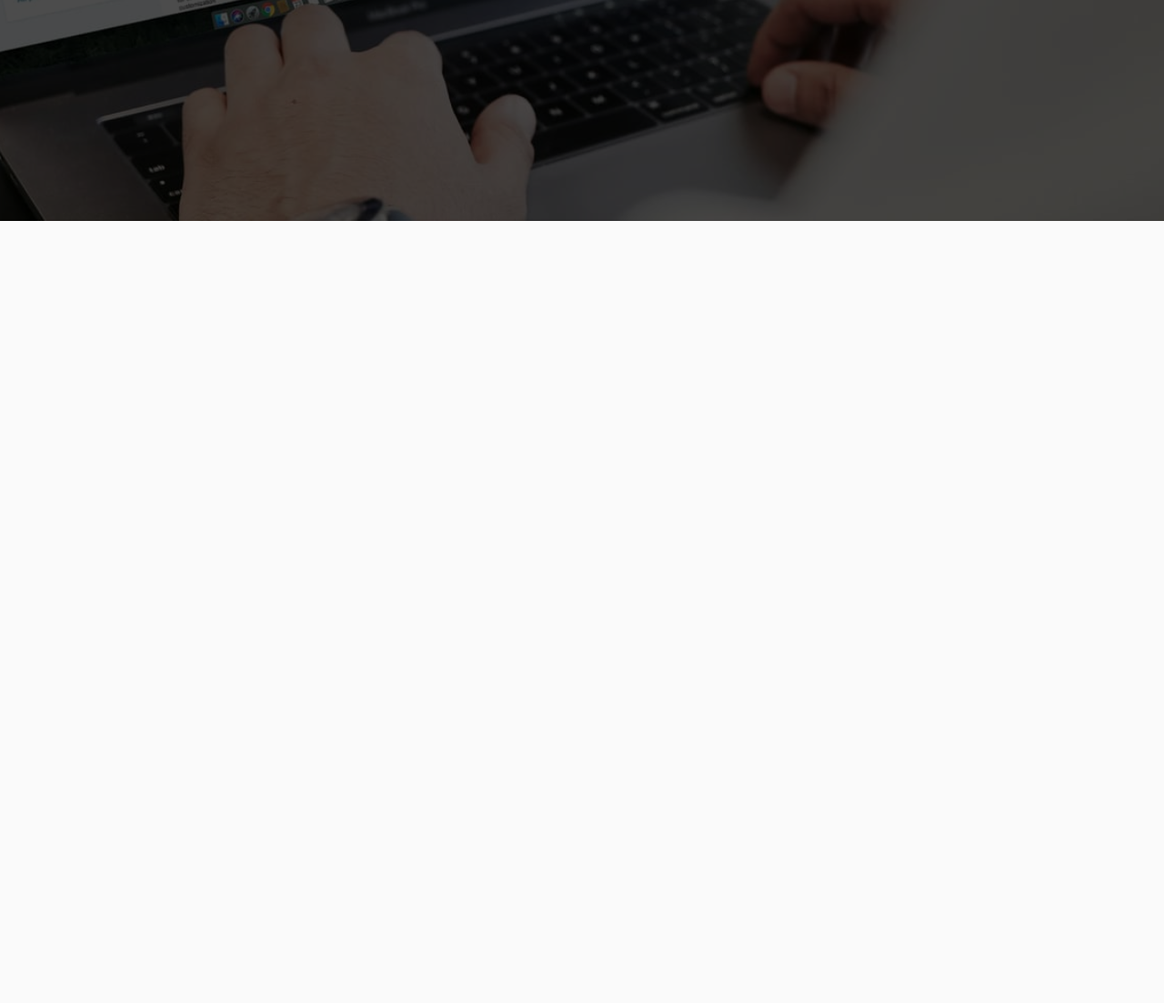
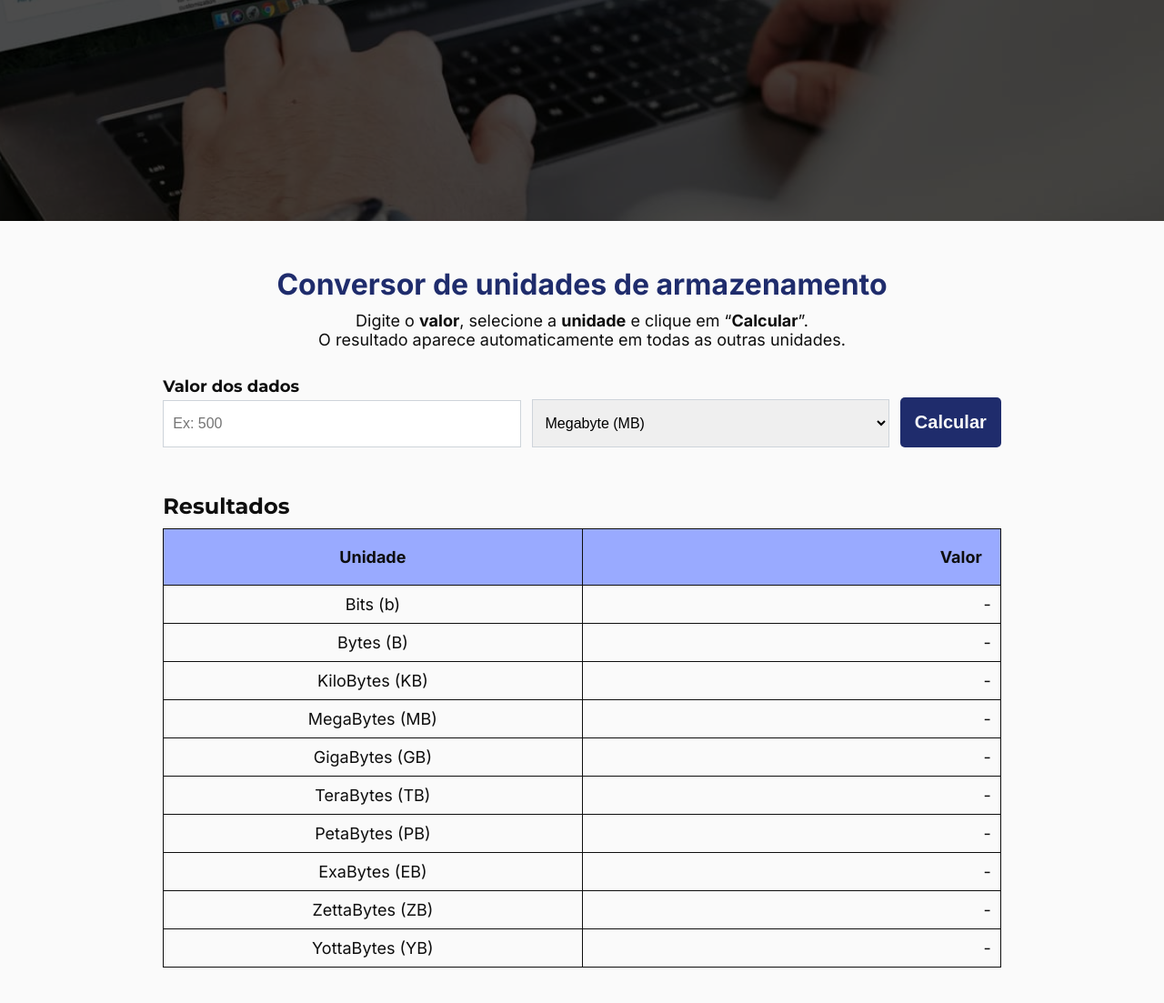
Before and after one commit to kevinterezadev/converta-bytes, a plain HTML site: page index.html in a window 1280 px wide. Shown: the part 537-1640 px from the top of the page at 91% size. Before the commit the page ends 800 px from the top, so only its background shows below. Drawn offline with Linux system fonts and the light colour scheme; a web font is replaced by a local one.

Commit message:
feat: adiciona a seção do conversor e seus estilos

```diff
--- a/assets/css/global/normalize.css
+++ b/assets/css/global/normalize.css
@@ -12,6 +12,7 @@ body {
   font-family: var(--secondary-font);
   background-color: var(--white-color);
   overflow-x: hidden;
+  color: var(--black-color);
 }
 
 .content {
--- a/assets/css/partials/converter.css
+++ b/assets/css/partials/converter.css
@@ -0,0 +1,181 @@
+.conversor {
+  padding: 3.125rem 0;
+}
+
+.conversor__title {
+  font-size: clamp(1.25em, 4vh, 2.25em);
+  text-align: center;
+  color: var(--blue-color);
+}
+
+.conversor__text {
+  font-size: clamp(0.625em, 3vh, 1.125em);
+  text-align: center;
+  margin-block: 0.625rem;
+}
+
+.conversor__form {
+  width: 100%;
+}
+
+.conversor__fieldset {
+  border: none;
+  display: flex;
+  flex-direction: column;
+  gap: 0.625rem;
+  margin-block: 1.875rem 3.125rem;
+}
+
+.conversor__field {
+  display: flex;
+  flex-direction: column;
+}
+
+.conversor__label {
+  display: block;
+  font-family: var(--primary-font);
+  font-size: 1.125em;
+  font-weight: bold;
+  margin-bottom: 0.25rem;
+}
+
+.conversor__label--invisible {
+  display: none;
+  margin-bottom: 0.25rem;
+}
+
+.conversor__input,
+.conversor__select {
+  width: 100%;
+  padding: 1rem 0.625rem;
+  font-size: 1em;
+  border: 1px solid #ced4da;
+  outline: none;
+  transition: border 0.3s, box-shadow 0.3s;
+}
+
+.conversor__input:focus,
+.conversor__select:focus {
+  border-color: var(--blue-color);
+  box-shadow: 0 0 4px var(--blue-color);
+}
+
+.conversor__btn {
+  width: 100%;
+  padding: 1rem;
+  font-size: clamp(1em, 3vh, 1.25em);
+  background-color: var(--blue-color);
+  border-radius: 5px;
+  border: none;
+  font-weight: bold;
+  color: var(--white-color);
+  cursor: pointer;
+}
+
+.conversor__subtitle {
+  font-size: clamp(1.25em, 3vh, 1.5em);
+  font-family: var(--primary-font);
+  color: var(--black-color);
+  margin-bottom: 0.625rem;
+}
+
+.conversor__table {
+  border: 0.5px solid var(--black-color);
+  width: 100%;
+  border-collapse: collapse;
+  border-spacing: 0;
+  table-layout: fixed;
+}
+
+.conversor__header {
+  padding: 1.25rem;
+  color: var(--black-color);
+  border: 0.5px solid var(--black-color);
+  background-color: #99aaff;
+  font-size: clamp(1em, 3vh, 1.125em);
+}
+
+.conversor__cell,
+.conversor__value {
+  border: 0.5px solid var(--black-color);
+  padding: 0.625rem;
+  font-size: 0.875em;
+  overflow: hidden;
+  text-overflow: ellipsis;
+  white-space: nowrap;
+}
+
+.conversor__cell--value {
+  text-align: right;
+}
+
+@media (min-width: 48rem) {
+  .conversor__form {
+    max-width: 80vw;
+    margin: 0.625rem auto;
+  }
+
+  .conversor__fieldset {
+    flex-direction: row;
+    align-items: flex-end;
+    gap: 0.75rem;
+  }
+
+  .conversor__field:nth-child(1),
+  .conversor__field:nth-child(2) {
+    flex: 1;
+  }
+
+  .conversor__btn {
+    white-space: nowrap;
+  }
+
+  .conversor__subtitle,
+  .conversor__table {
+    max-width: 85vw;
+    margin: 0 auto;
+  }
+
+  .conversor__cell,
+  .conversor__value {
+    font-size: 1.25em;
+  }
+
+  .conversor__header:first-child,
+  .conversor__cell:first-child {
+    width: 40%;
+    text-align: center;
+  }
+
+  .conversor__header:last-child,
+  .conversor__cell--value {
+    width: 60%;
+  }
+}
+
+@media (min-width: 64rem) {
+  .conversor__form,
+  .conversor__table {
+    max-width: 90%;
+  }
+
+  .conversor__subtitle {
+    max-width: 90%;
+    margin: 0.625rem auto;
+  }
+  .conversor__cell,
+  .conversor__value {
+    font-size: 1.125em;
+  }
+
+  .conversor__header:first-child,
+  .conversor__cell:first-child {
+    width: 50%;
+  }
+
+  .conversor__header:last-child,
+  .conversor__cell--value {
+    width: 50%;
+    text-align: right;
+  }
+}
--- a/index.html
+++ b/index.html
@@ -54,7 +54,7 @@
         </div>
     </header>
 
-    <section class="hero" id="hero">
+    <section class="hero" id="home">
         <div class="hero-content content">
             <h1 class="hero__title">ConvertaBytes</h1>
             <p class="hero__text">Aprenda como e converta Bytes, KB, MB, GB e TB de forma rápida e intuitiva.</p>
@@ -62,6 +62,88 @@
         </div>
     </section>
 
+    <main class="conversor" id="conversor">
+        <div class="conversor-content content">
+            <h2 class="conversor__title">Conversor de unidades de armazenamento</h2>
+            <p class="conversor__text">Digite o <b>valor</b>, selecione a <b>unidade</b> e clique em
+                “<b>Calcular</b>”.<br>O resultado aparece automaticamente em todas as outras unidades.</p>
+            <form id="conversor" class="conversor__form">
+                <fieldset class="conversor__fieldset">
+                    <div class="conversor__field">
+                        <label for="value" class="conversor__label">Valor dos dados</label>
+                        <input type="number" id="value" class="conversor__input" placeholder="Ex: 500" required min="1">
+                    </div>
+                    <div class="conversor__field">
+                        <label aria-hidden="true" class="conversor__label--invisible">&nbsp;</label>
+                        <select id="unit" class="conversor__select" required>
+                            <option value="bit">Bit (b)</option>
+                            <option value="byte">Byte (B)</option>
+                            <option value="kb">Kilobyte (KB)</option>
+                            <option value="mb" selected>Megabyte (MB)</option>
+                            <option value="gb">Gigabyte (GB)</option>
+                            <option value="tb">Terabyte (TB)</option>
+                            <option value="pb">Petabyte (PB)</option>
+                            <option value="eb">Exabyte (EB)</option>
+                            <option value="zb">Zettabyte (ZB)</option>
+                            <option value="yb">Yottabyte (YB)</option>
+                        </select>
+                    </div>
+                    <div class="conversor__field">
+                        <label aria-hidden="true" class="conversor__label--invisible">&nbsp;</label>
+                        <input type="submit" value="Calcular" class="conversor__btn">
+                    </div>
+                </fieldset>
+            </form>
+            <h2 class="conversor__subtitle">Resultados</h2>
+            <table class="conversor__table">
+                <tr class="conversor__row">
+                    <th class="conversor__header">Unidade</th>
+                    <th class="conversor__header">Valor</th>
+                </tr>
+                <tr class="conversor__row">
+                    <td class="conversor__cell">Bits (b)</td>
+                    <td class="conversor__cell conversor__cell--value" data-unit="bit">-</td>
+                </tr>
+                <tr class="conversor__row">
+                    <td class="conversor__cell">Bytes (B)</td>
+                    <td class="conversor__cell conversor__cell--value" data-unit="byte">-</td>
+                </tr>
+                <tr class="conversor__row">
+                    <td class="conversor__cell">KiloBytes (KB)</td>
+                    <td class="conversor__cell conversor__cell--value" data-unit="kb">-</td>
+                </tr>
+                <tr class="conversor__row">
+                    <td class="conversor__cell">MegaBytes (MB)</td>
+                    <td class="conversor__cell conversor__cell--value" data-unit="mb">-</td>
+                </tr>
+                <tr class="conversor__row">
+                    <td class="conversor__cell">GigaBytes (GB)</td>
+                    <td class="conversor__cell conversor__cell--value" data-unit="gb">-</td>
+                </tr>
+                <tr class="conversor__row">
+                    <td class="conversor__cell">TeraBytes (TB)</td>
+                    <td class="conversor__cell conversor__cell--value" data-unit="tb">-</td>
+                </tr>
+                <tr class="conversor__row">
+                    <td class="conversor__cell">PetaBytes (PB)</td>
+                    <td class="conversor__cell conversor__cell--value" data-unit="pb">-</td>
+                </tr>
+                <tr class="conversor__row">
+                    <td class="conversor__cell">ExaBytes (EB)</td>
+                    <td class="conversor__cell conversor__cell--value" data-unit="eb">-</td>
+                </tr>
+                <tr class="conversor__row">
+                    <td class="conversor__cell">ZettaBytes (ZB)</td>
+                    <td class="conversor__cell conversor__cell--value" data-unit="zb">-</td>
+                </tr>
+                <tr class="conversor__row">
+                    <td class="conversor__cell">YottaBytes (YB)</td>
+                    <td class="conversor__cell conversor__cell--value" data-unit="yb">-</td>
+                </tr>
+            </table>
+        </div>
+    </main>
+
     <script src="./assets/js/partials/nav/nav.js"></script>
     <script src="./assets/js/partials/converter/converter.js"></script>
 </body>
```
